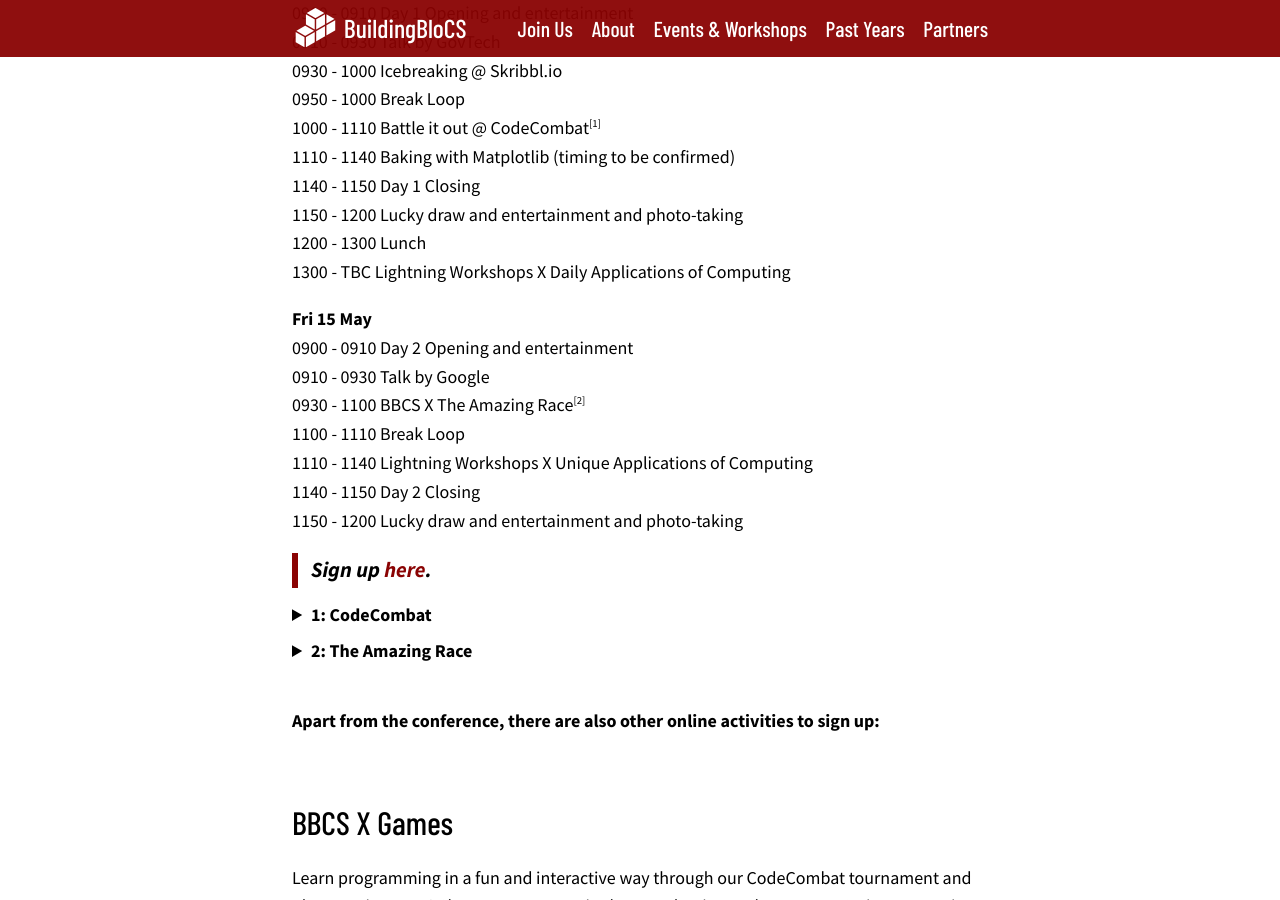
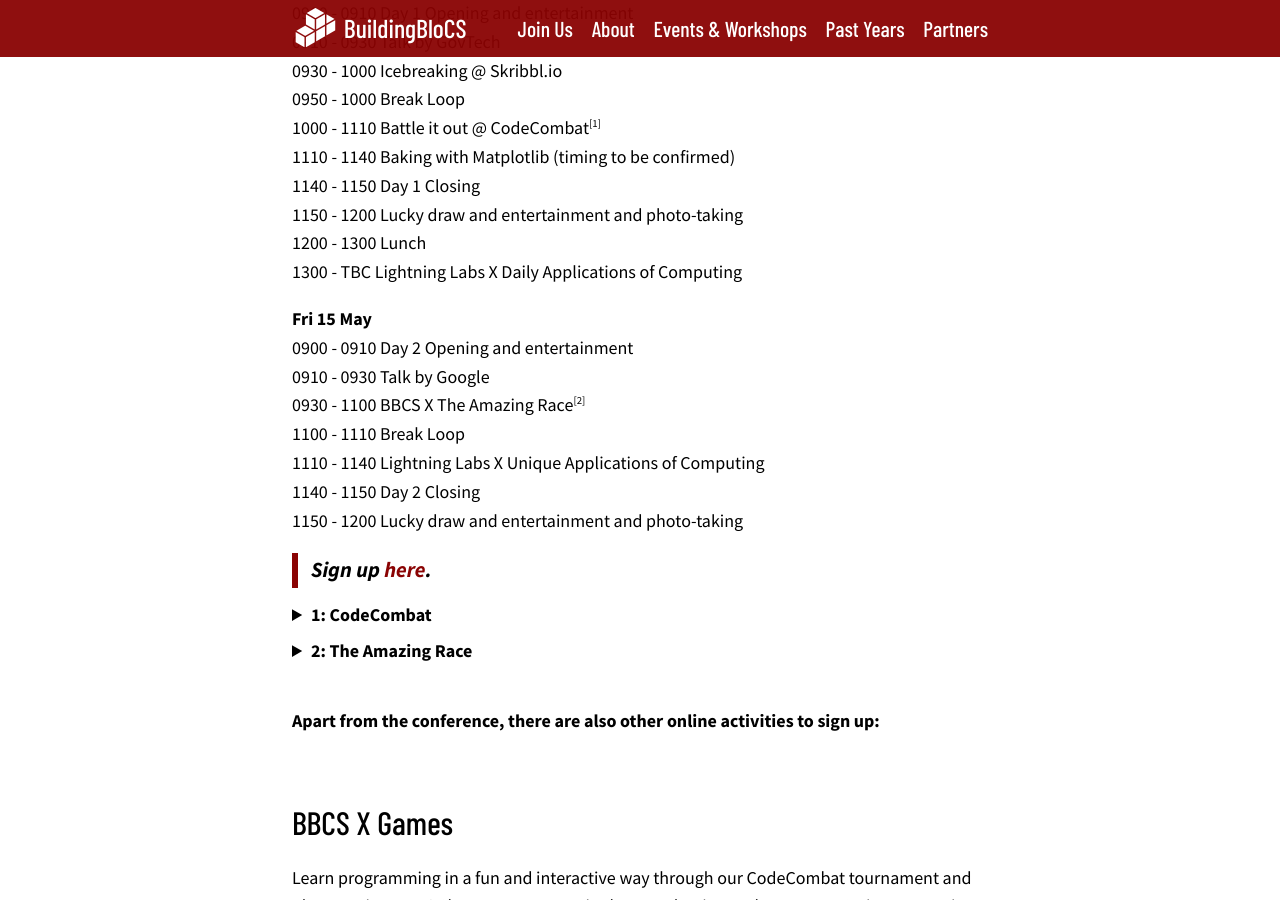
Before and after one commit to buildingblocs/2020, a Jekyll site: the page built from events-and-workshops/index.md, in a window 1280 px wide and 900 px high, scrolled down 1054 px. Built offline with Jekyll 4.4.1, drawn with Linux system fonts in a browser that asks for light colours; some web fonts are replaced.

Commit message:
Changed "lightning workshops" to "lightning labs"

```diff
--- a/events-and-workshops/index.md
+++ b/events-and-workshops/index.md
@@ -28,14 +28,14 @@
 1140 - 1150 Day 1 Closing
 1150 - 1200 Lucky draw and entertainment and photo-taking
 1200 - 1300 Lunch
-1300 - TBC  Lightning Workshops X Daily Applications of Computing
+1300 - TBC  Lightning Labs X Daily Applications of Computing
 
 **Fri 15 May**
 0900 - 0910 Day 2 Opening and entertainment
 0910 - 0930 Talk by Google
 0930 - 1100 BBCS X The Amazing Race<sup>[2]</sup>
 1100 - 1110 Break Loop
-1110 - 1140 Lightning Workshops X Unique Applications of Computing
+1110 - 1140 Lightning Labs X Unique Applications of Computing
 1140 - 1150 Day 2 Closing
 1150 - 1200 Lucky draw and entertainment and photo-taking
 
```
